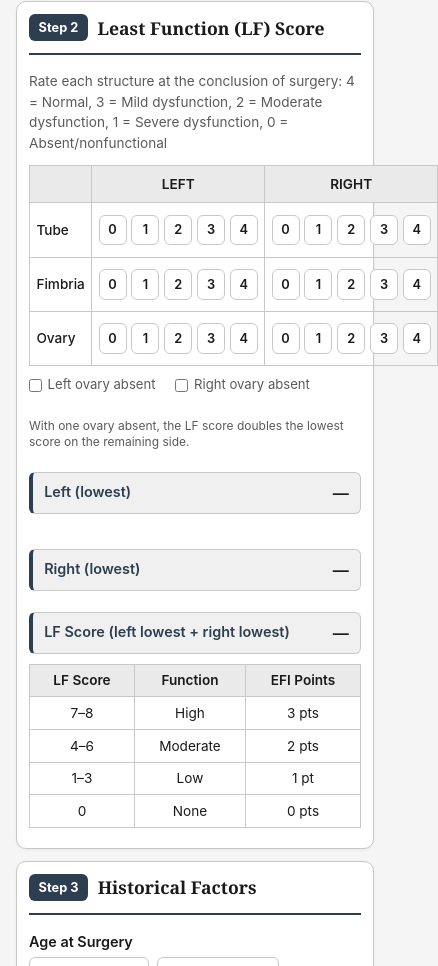
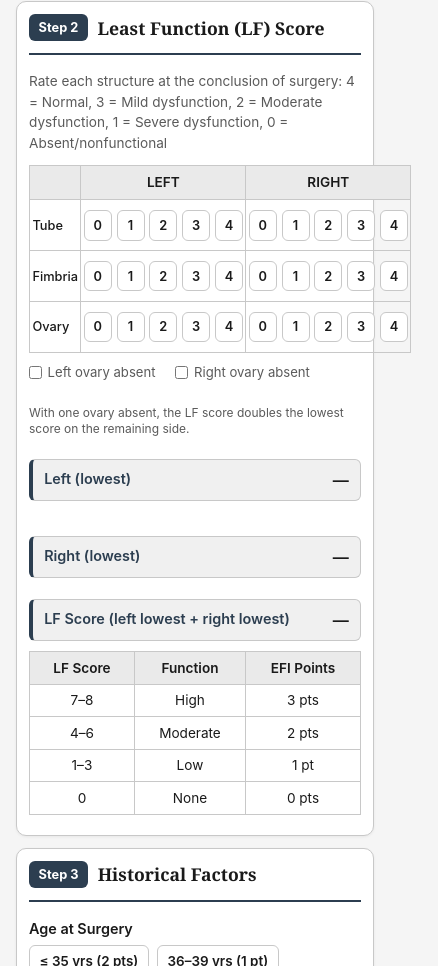
Before and after one commit to matusky/efi-calculator, a website: page www/index.html in a window 390 px wide. Shown: the part 1821-2787 px from the top of the page, 438 px wide, since content can reach past the window. Drawn offline with Linux system fonts and the light colour scheme.

Commit message:
Keep the status bar legible and the LF table inside its card
Two things the App Store screenshot pass turned up on device.

Scrolled content ran under the status bar: the header carries a safe-area
inset so it looks right at rest, but once the page scrolls, white system text
lands on white worksheet content and the Dynamic Island cuts through whatever
heading is passing behind it. A fixed strip in the header colour now sits
behind the status bar at every scroll position.

The Least Function table also outgrew its card on a phone. Adding the mild
(3) rating took each side from four buttons to five, which is just wider than
a 440pt screen allows at the old sizing, so the table's right edge crossed the
card border. Tightened the cell padding, gap and button width on narrow
screens.

session: ship-ios-app

```diff
--- a/www/index.html
+++ b/www/index.html
@@ -13,6 +13,7 @@
 *,*::before,*::after{box-sizing:border-box;margin:0;padding:0}
 :root{--bg:#f5f5f5;--card:#ffffff;--border:#c8c8c8;--accent:#2c3e50;--accent-light:#eaeaea;--text:#1a1a1a;--muted:#5a5a5a;--section-bg:#f0f0f0;--highlight:#f7f7e8;--highlight-border:#b0a070;--success:#2e6b4f;--danger:#8b2020}
 body{font-family:-apple-system,BlinkMacSystemFont,'Segoe UI',Roboto,'Helvetica Neue',Arial,sans-serif;background:var(--bg);color:var(--text);line-height:1.5;padding:0 0 calc(3rem + env(safe-area-inset-bottom, 0px))}
+body::before{content:'';position:fixed;top:0;left:0;right:0;height:env(safe-area-inset-top,0px);background:#1e2a35;z-index:100;pointer-events:none}
 header{background:#1e2a35;color:#fff;padding:calc(1.25rem + env(safe-area-inset-top, 0px)) 1rem 1.25rem;text-align:center}
 header h1{font-family:Georgia,'Times New Roman',serif;font-size:1.4rem;font-weight:700;letter-spacing:.02em}
 header p{font-size:.85rem;opacity:.85;margin-top:.25rem}
@@ -110,8 +111,10 @@ table.score-table .score-box input[type=radio]{position:absolute;opacity:0;width
 }
 @media(max-width:600px){
   .section{padding:.75rem}
-  .lf-grid .radio-group{gap:.25rem;flex-wrap:nowrap;justify-content:center}
-  .lf-grid .radio-label{font-size:.78rem;padding:.28rem .35rem;min-width:26px;flex:0 0 auto}
+  .lf-grid th,.lf-grid td{padding:.4rem .15rem}
+  .lf-grid td:first-child{font-size:.8rem}
+  .lf-grid .radio-group{gap:.18rem;flex-wrap:nowrap;justify-content:center}
+  .lf-grid .radio-label{font-size:.75rem;padding:.28rem .2rem;min-width:22px;flex:0 0 auto}
   table.score-table{font-size:.75rem}
   table.score-table th,table.score-table td{padding:.3rem .2rem}
   .scorecard{font-size:.78rem;padding:.75rem}
```
